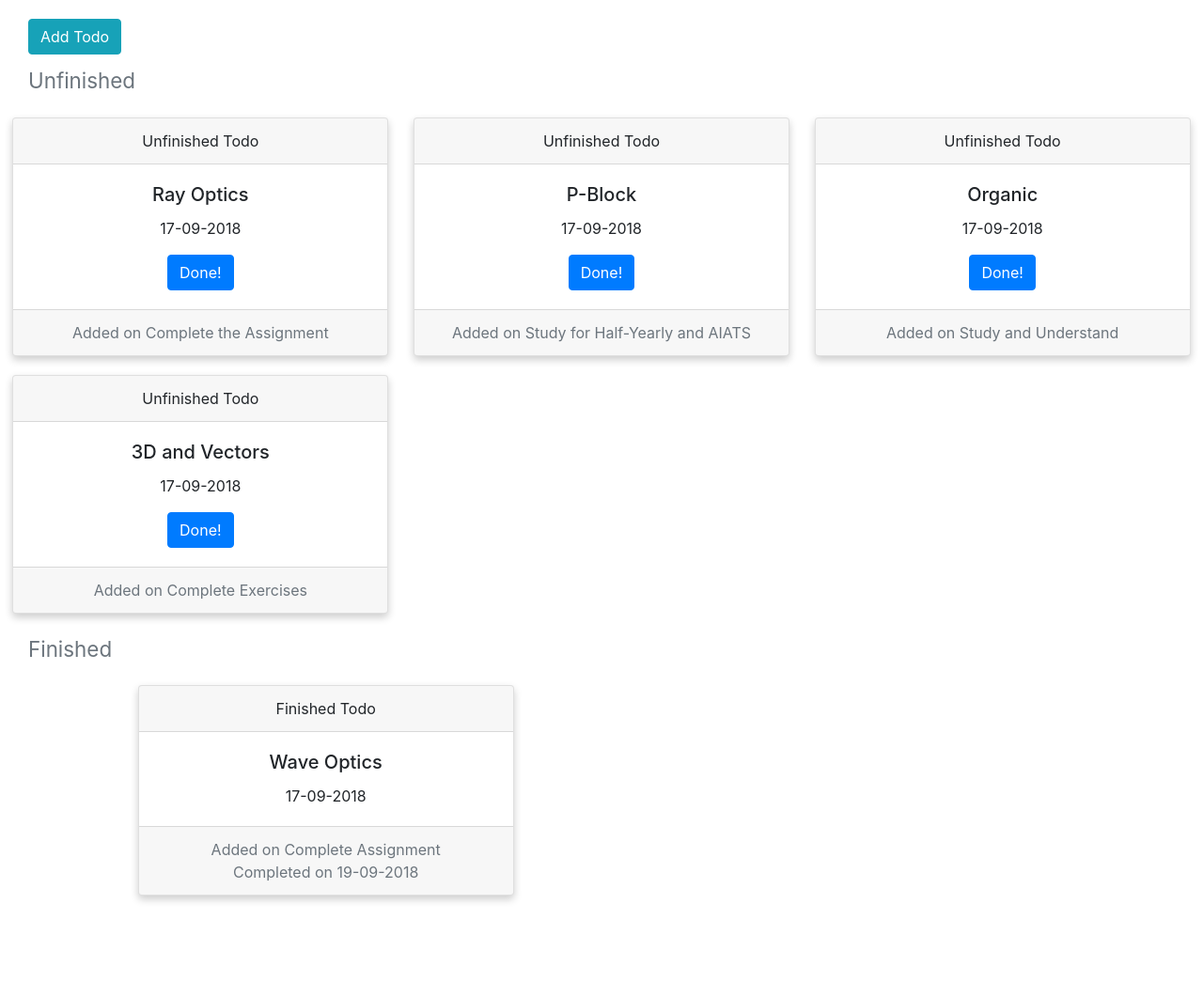
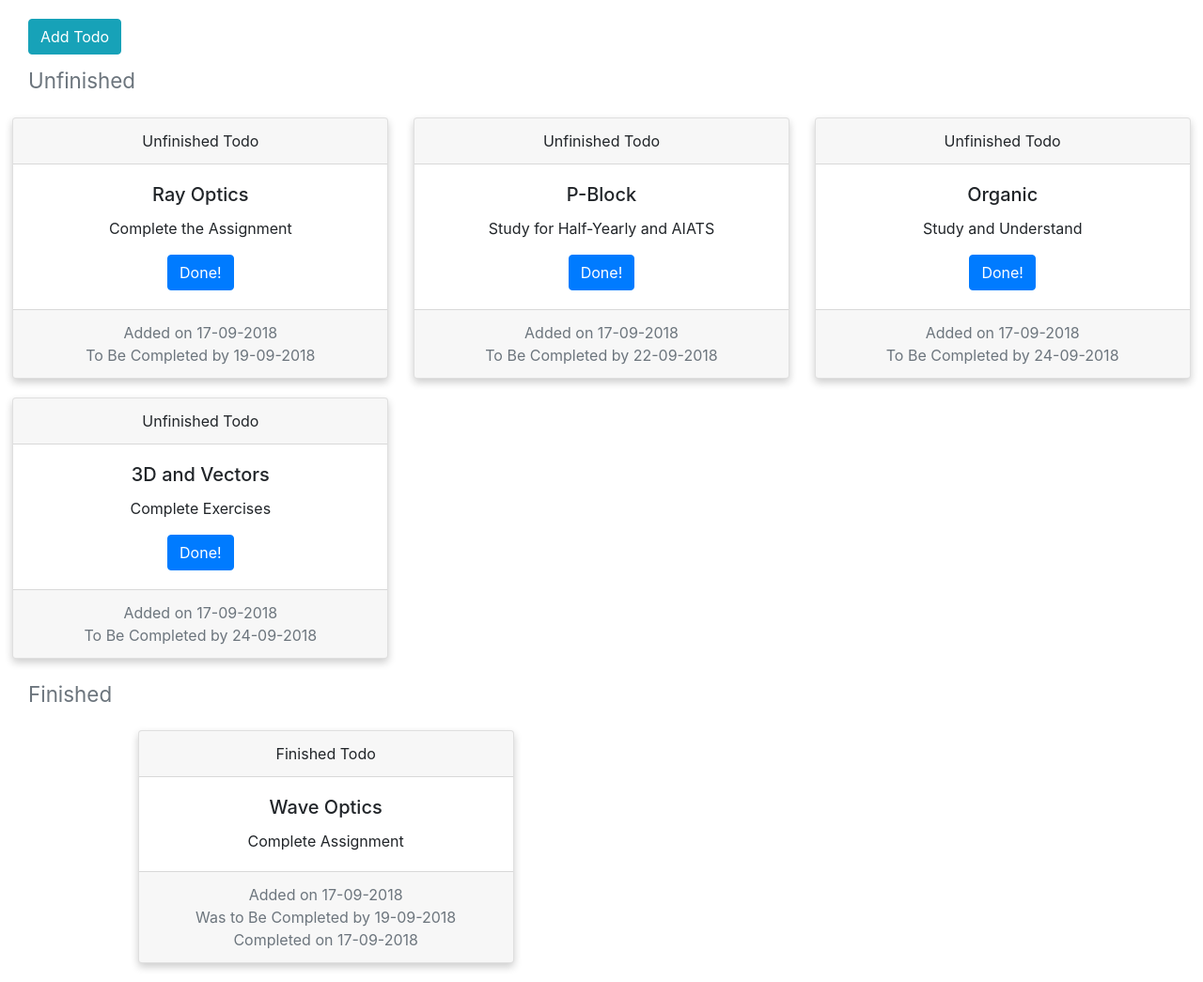
Before and after one commit to sggts04/flask-todos, a Flask app: page / in a window 1280 px wide. Shown: the whole page at 94% size. Before the commit the page ends 960 px from the top, so only its background shows below. Run offline with Flask 2, Linux system fonts and the light colour scheme; some libraries are stand-ins or nearby versions.

Commit message:
Add files via upload

```diff
--- a/templates/index.html
+++ b/templates/index.html
@@ -86,14 +86,16 @@ h3 {
   	</div>
   	<div class="card-body">
     	<h5 class="card-title">{{ item }}</h5>
-    	<p class="card-text">{{ todo[item][2] }}</p>
+    	<p class="card-text">{{ todo[item][1] }}</p>
     	<form action="{{ url_for('update') }}" method="POST" >
     		<input type="submit" name="complete" class="btn btn-primary" value="Done!"></input>
     		<input type="hidden" name="id" size="40" class="i" value="{{item}}">
     	</form>
   	</div>
   	<div class="card-footer text-muted">
-    	Added on {{ todo[item][1] }}
+    	Added on {{ todo[item][2] }}
+    	<br>
+    	To Be Completed by {{ todo[item][3] }}
   	</div>
 	</div></center>
 	</div></center>
@@ -111,12 +113,14 @@ h3 {
   	</div>
   	<div class="card-body">
     	<h5 class="card-title">{{ item }}</h5>
-    	<p class="card-text">{{ todo[item][2] }}</p>
+    	<p class="card-text">{{ todo[item][1] }}</p>
   	</div>
   	<div class="card-footer text-muted">
-    	Added on {{ todo[item][1] }}
+    	Added on {{ todo[item][2] }}
     	<br>
-    	Completed on {{ todo[item][3] }}
+    	Was to Be Completed by {{ todo[item][3] }}
+    	<br>
+    	Completed on {{ todo[item][4] }}
   	</div>
 	</div></center>
 	</div></center>
```
Also changed, not shown: templates/add.html (+4 -3 lines).
